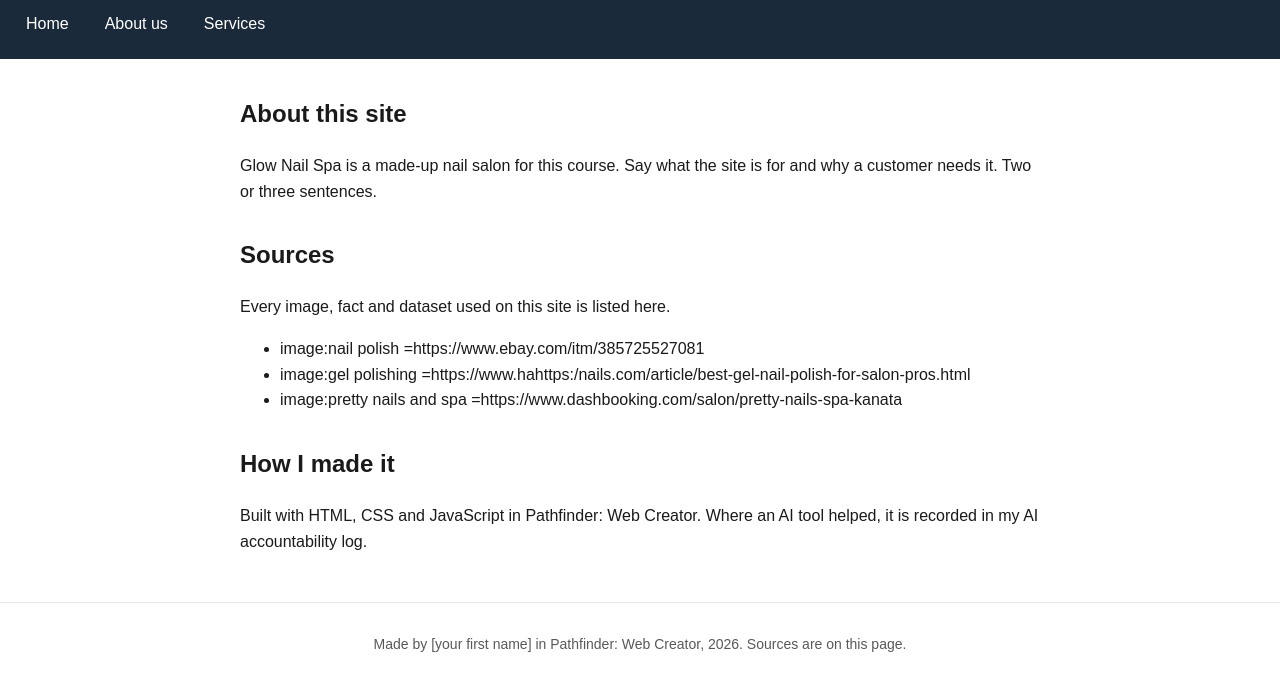
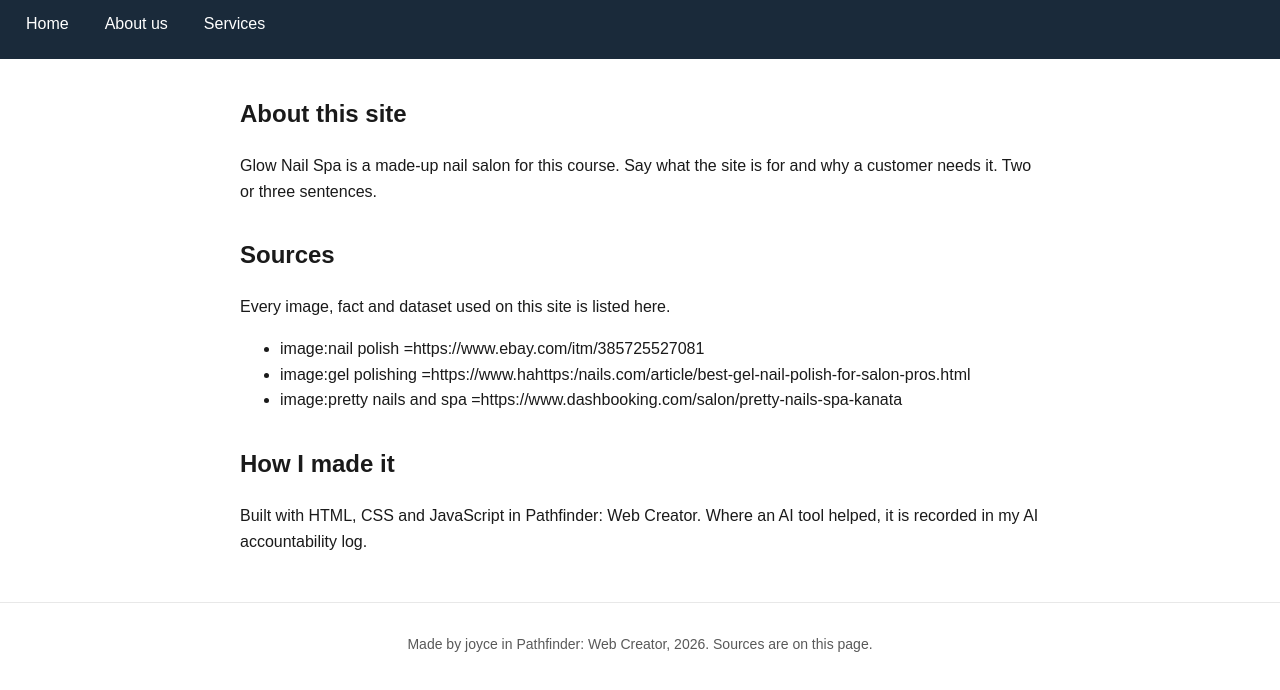
Before and after one commit to joyceomwoyo-debug/glow-nail-spa, a plain HTML site: page about.html in a window 1280 px wide. Shown: the part 70-760 px from the top of the page. Drawn offline with Linux system fonts and the light colour scheme.

Commit message:
added my name to the footer

```diff
--- a/about.html
+++ b/about.html
@@ -41,7 +41,7 @@
   </main>
 
   <footer>
-    <p>Made by [your first name] in Pathfinder: Web Creator, 2026. Sources are on this page.</p>
+    <p>Made by joyce in Pathfinder: Web Creator, 2026. Sources are on this page.</p>
   </footer>
 </body>
 </html>
```
